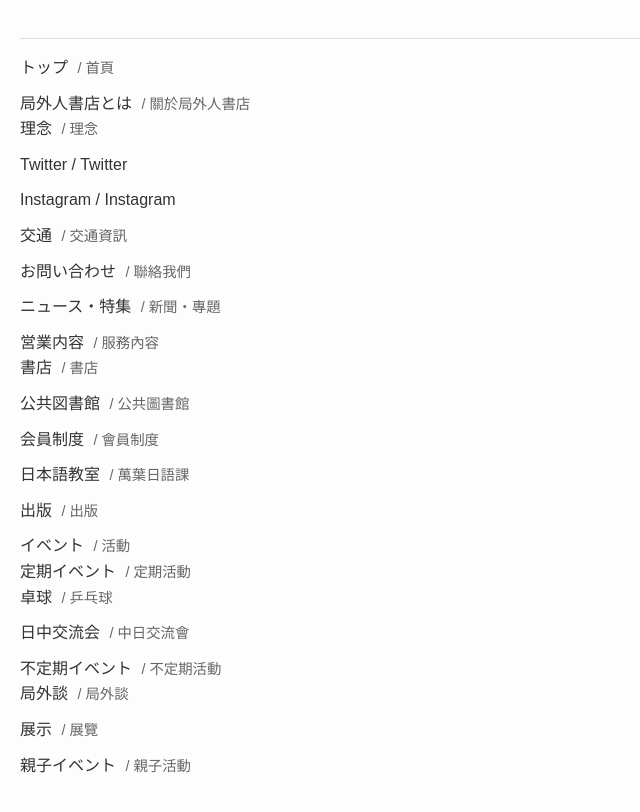
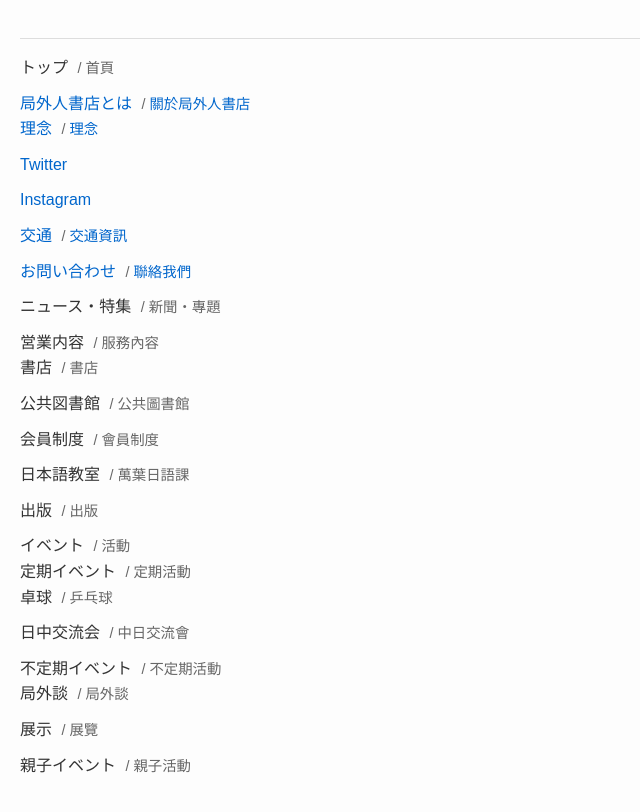
Before and after one commit to outsiderbookstore/outsiderbookstore, a plain HTML site: page index.html in a window 1280 px wide. Shown: the part 96-908 px from the top of the page, without its empty margins (0-640 px from the left). Drawn offline with Linux system fonts and the light colour scheme.

Commit message:
Update index.html

```diff
--- a/index.html
+++ b/index.html
@@ -9,9 +9,9 @@
     header { border-bottom: 1px solid #ddd; padding-bottom: 20px; }
     nav ul { list-style: none; padding: 0; }
     nav li { margin-bottom: 10px; }
+    nav a { color: #0066cc; text-decoration: none; }
     .lang-zh { color: #666; font-size: 0.9em; margin-left: 5px; }
     section { margin-top: 30px; }
-    .contact-links a { display: inline-block; margin-right: 15px; text-decoration: none; color: #0066cc; }
   </style>
 </head>
 <body>
@@ -24,13 +24,33 @@
   <ul>
     <li>トップ <span class="lang-zh">/ 首頁</span></li>
 
-    <li>局外人書店とは <span class="lang-zh">/ 關於局外人書店</span>
+    <!-- ★ About（日本語＋中国語の両方リンク化） -->
+    <li>
+      <a href="about.html">局外人書店とは</a>
+      <span class="lang-zh">/ <a href="about.html">關於局外人書店</a></span>
       <ul>
-        <li>理念 <span class="lang-zh">/ 理念</span></li>
-        <li>Twitter / Twitter</li>
-        <li>Instagram / Instagram</li>
-        <li>交通 <span class="lang-zh">/ 交通資訊</span></li>
-        <li>お問い合わせ <span class="lang-zh">/ 聯絡我們</span></li>
+        <li>
+          <a href="about.html#about-philosophy">理念</a>
+          <span class="lang-zh">/ <a href="about.html#about-philosophy">理念</a></span>
+        </li>
+
+        <li>
+          <a href="about.html#about-twitter">Twitter</a>
+        </li>
+
+        <li>
+          <a href="about.html#about-instagram">Instagram</a>
+        </li>
+
+        <li>
+          <a href="about.html#about-access">交通</a>
+          <span class="lang-zh">/ <a href="about.html#about-access">交通資訊</a></span>
+        </li>
+
+        <li>
+          <a href="about.html#about-contact">お問い合わせ</a>
+          <span class="lang-zh">/ <a href="about.html#about-contact">聯絡我們</a></span>
+        </li>
       </ul>
     </li>
 
```
